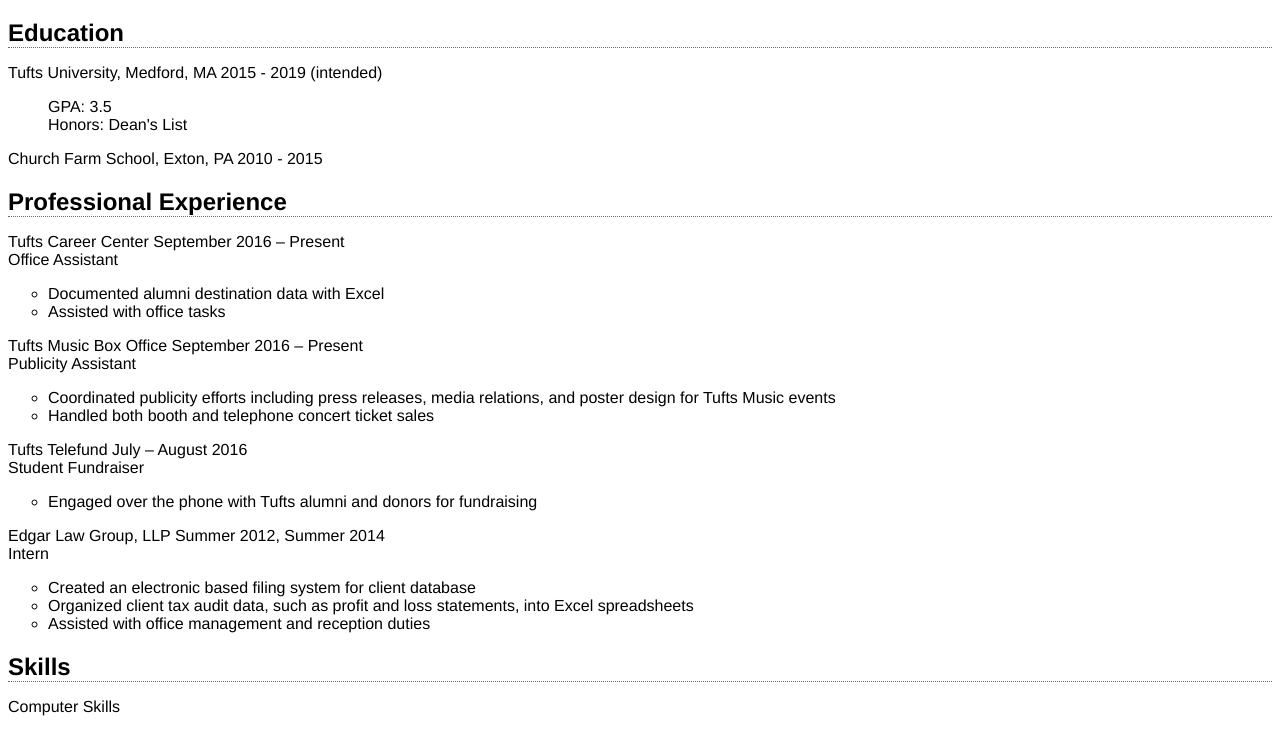
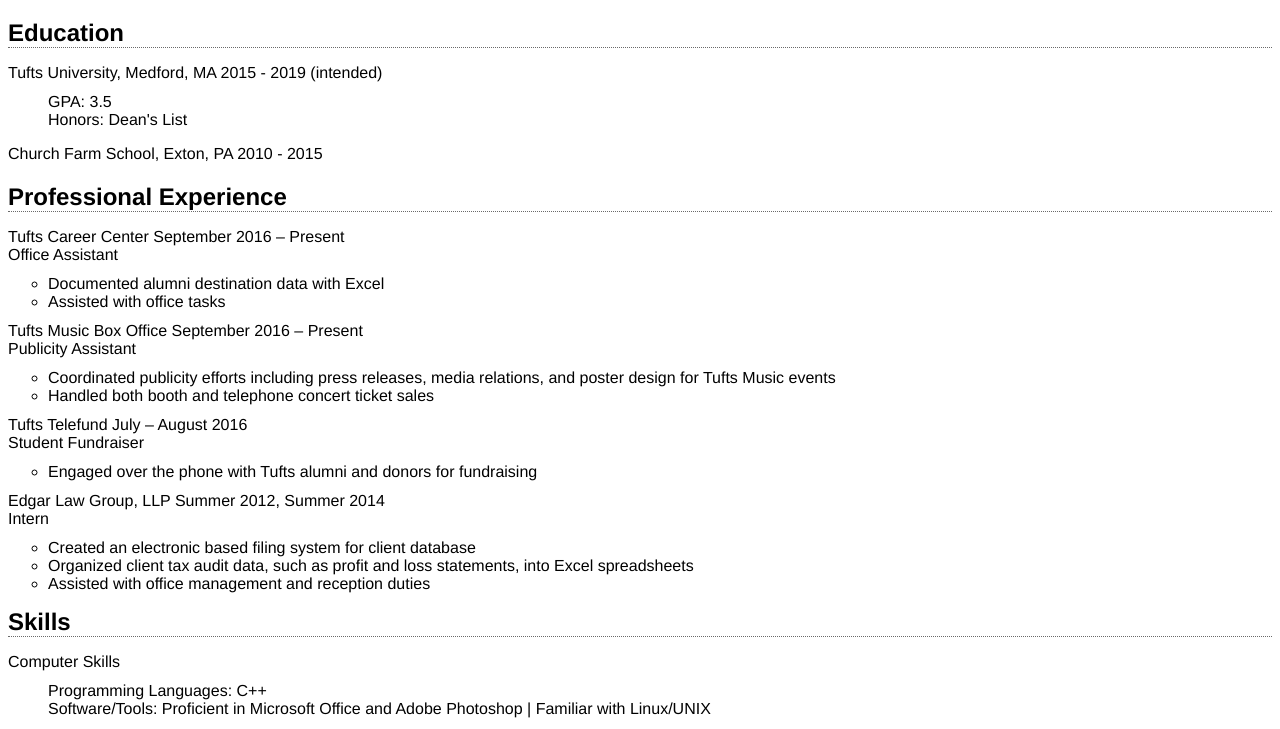
Before and after one commit to egonuuc/egonuuc.github.io, a plain HTML site: page resume.html in a window 1280 px wide. Shown: the part 61-790 px from the top of the page. Drawn offline with Linux system fonts and the light colour scheme.

Commit message:
updated stylesheet

```diff
--- a/resume-style.css
+++ b/resume-style.css
@@ -13,13 +13,13 @@ h2 {
 		border-bottom-style: dotted;
 }
 ul {
-		margin-top: 0px;
-		margin-bottom: 0px;
+		margin-top: -5px;
+		margin-bottom: -5px;
 		list-style-type: circle;
 }
 .tabs {
-		margin-top: 1px;
-		margin-bottom: 1px;
+		margin-top: -5px;
+		margin-bottom: 5px;
 		list-style-type: none;
 }
 .less_padding {
```
